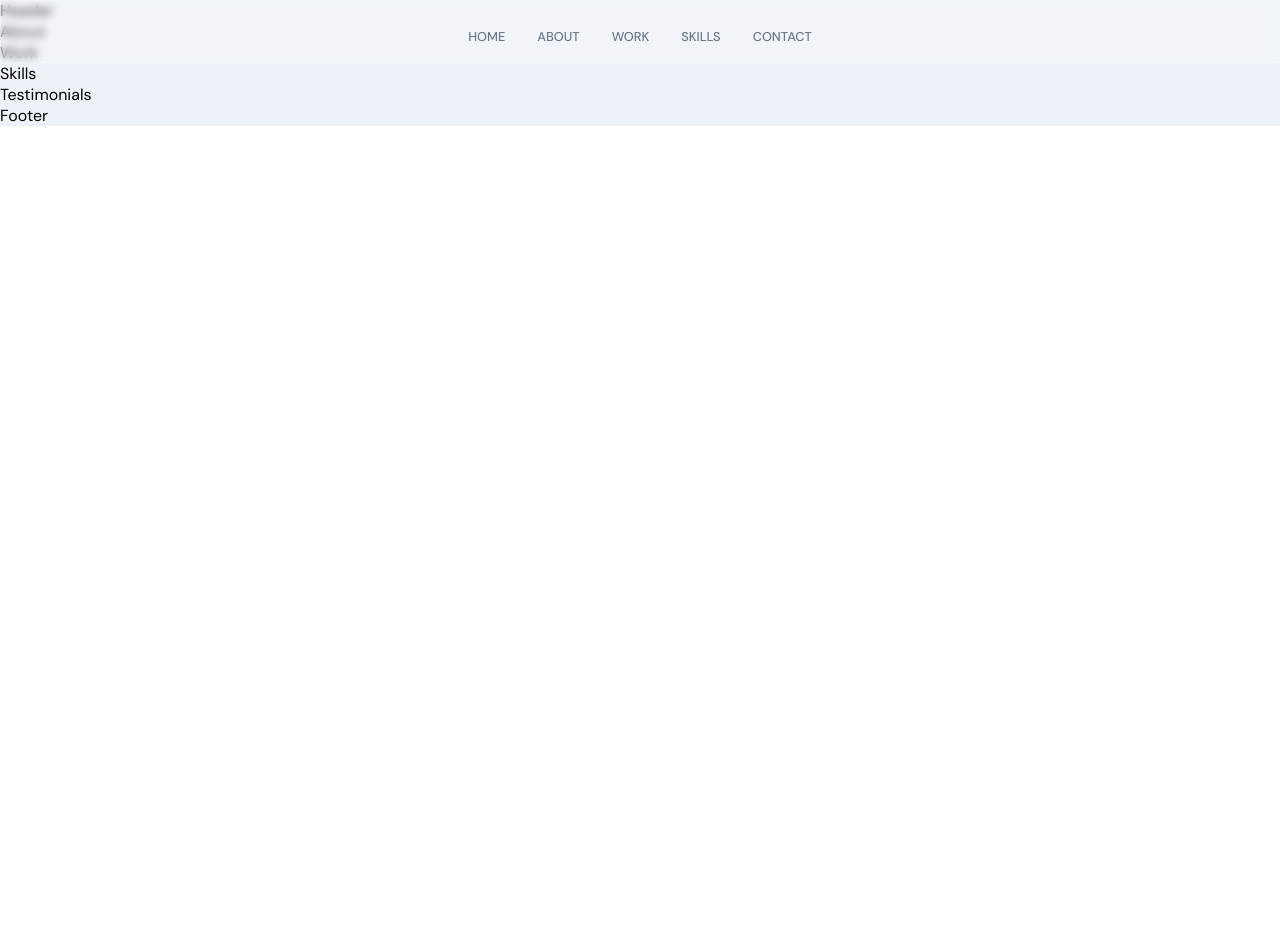
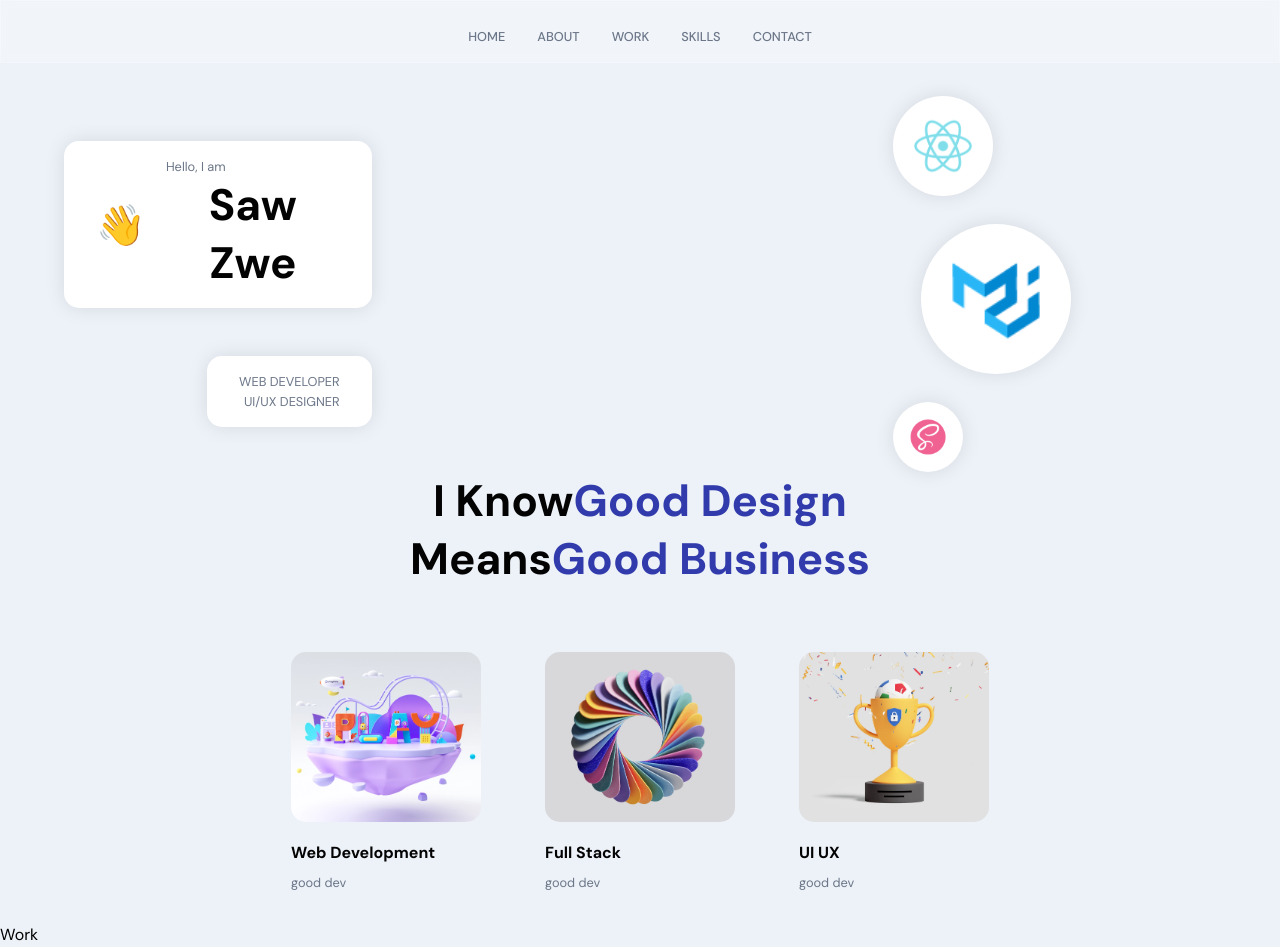
Before and after one commit to sawzwe/my-portfolio, a React (Vite) app in the folder frontend_react/: page / in a window 1280 px wide. Shown: the top 947 px of the page. Before the commit the page ends 800 px from the top, so only its background shows below. Built offline with nearby package versions, Linux system fonts and the light colour scheme.

Commit message:
Hero Section Added

```diff
--- a/frontend_react/src/containers/About/About.jsx
+++ b/frontend_react/src/containers/About/About.jsx
@@ -1,12 +1,44 @@
-import React from 'react'
-import './About.scss'
+import React, { useState, useEffect } from "react";
+import { motion } from "framer-motion";
+import "./About.scss";
+import { images } from "../../constants";
 
+const abouts = [
+  { title: "Web Development", description: "good dev", imgUrl: images.about01 },
+  { title: "Full Stack", description: "good dev", imgUrl: images.about02 },
+  { title: "UI UX", description: "good dev", imgUrl: images.about03 },
+];
 const About = () => {
   return (
-    <div>
-      About
-    </div>
-  )
-}
+    <>
+      <h2 className="head-text">
+        I know
+        <span>Good Design</span>
+        <br />
+        means
+        <span>Good Business</span>
+      </h2>
+      <div className="app__profiles">
+        {abouts.map((about, index) => (
+          <motion.div
+            key={index + about}
+            whileInView={{ opacity: 1 }}
+            whileHover={{ scale: 1.1 }}
+            transition={{ duration: 0.5, type: "tween" }}
+            className="app__profile-item"
+          >
+            <img src={about.imgUrl} alt="about" />
+            <h2 className="bold-text" style={{ marginTop: 20 }}>
+              {about.title}
+            </h2>
+            <p className="p-text" style={{ marginTop: 10 }}>
+              {about.description}
+            </p>
+          </motion.div>
+        ))}
+      </div>
+    </>
+  );
+};
 
-export default About
+export default About;
--- a/frontend_react/src/containers/About/About.scss
+++ b/frontend_react/src/containers/About/About.scss
@@ -0,0 +1,38 @@
+.app__about {
+    flex: 1;
+    width: 100%;
+    flex-direction: column;
+  }
+
+.app__profiles {
+    display: flex;
+    justify-content: center;
+    align-items: flex-start;
+    flex-wrap: wrap;
+    margin-top: 2rem;
+  }
+
+.app__profile-item {
+    width: 190px;
+    display: flex;
+    justify-content: flex-start;
+    align-items: flex-start;
+    flex-direction: column;
+    margin: 2rem;
+
+    img {
+      width: 100%;
+      height: 170px;
+      border-radius: 15px;
+      object-fit: cover;
+    }
+
+    @media screen and (min-width: 2000px) {
+      width: 370px;
+      margin: 2rem 4rem;
+
+      img {
+        height: 320px;
+      }
+    }
+  }
--- a/frontend_react/src/containers/Header/Header.jsx
+++ b/frontend_react/src/containers/Header/Header.jsx
@@ -1,11 +1,69 @@
-import React from 'react'
-import './Header.scss'
-const Header = () => {
-  return (
-    <div>
-      Header
-    </div>
-  )
-}
+import React from "react";
+import { motion } from "framer-motion";
+import { images } from "../../constants";
+import "./Header.scss";
 
-export default Header
+const scaleVariants = {
+  whileInView: {
+    scale: [0, 1],
+    opacity: [0, 1],
+    transition: {
+      duration: 1,
+      ease: 'easeInOut',
+    },
+  },
+};
+
+const Header = () => (
+  <div className="app__header app__flex">
+    <motion.div
+      whileInView={{ x: [-100, 0], opacity: [0, 1] }}
+      transition={{ duration: 0.5 }}
+      className="app__header-info"
+    >
+      <div className="app__header-badge">
+        <div className="badge-cmp app__flex">
+          <span>👋</span>
+          <div style={{ marginLeft: 20 }}>
+            <p className="p-text">Hello, I am</p>
+            <h1 className="head-text">Saw Zwe</h1>
+          </div>
+        </div>
+
+        <div className="tag-cmp app__flex">
+          <p className="p-text">Web Developer</p>
+          <p className="p-text">UI/UX Designer</p>
+        </div>
+      </div>
+    </motion.div>
+
+    <motion.div
+      whileInView={{ opacity: [0, 1] }}
+      transition={{ duration: 0.5, delayChildren: 0.5 }}
+      className="app__header-img"
+    >
+      {/* <img src={images.profile} alt="profile_bg" /> */}
+      <motion.img
+        whileInView={{ scale: [0, 1] }}
+        transition={{ duration: 1, ease: 'easeInOut' }}
+        src={images.circle}
+        alt="profile_circle"
+        className="overlay_circle"
+      />
+    </motion.div>
+
+    <motion.div
+      variants={scaleVariants}
+      whileInView={scaleVariants.whileInView}
+      className="app__header-circles"
+    >
+      {[images.react, images.mu5, images.sass].map((circle, index) => (
+        <div className="circle-cmp app__flex" key={`circle-${index}`}>
+          <img src={circle} alt="profile_bg" />
+        </div>
+      ))}
+    </motion.div>
+  </div>
+);
+
+export default Header;
--- a/frontend_react/src/containers/Header/Header.scss
+++ b/frontend_react/src/containers/Header/Header.scss
@@ -0,0 +1,196 @@
+#home {
+    position: relative;
+    background: url("../../assets/bgIMG.png");
+    background-size: cover;
+    background-position: center;
+    background-repeat: repeat;
+
+    // disable the default padding styles
+    .app__wrapper {
+      padding: 0;
+
+      .copyright {
+        display: none;
+      }
+    }
+  }
+
+  .app__header {
+    flex: 1;
+    width: 100%;
+    height: 100%;
+    flex-direction: row;
+
+    padding: 6rem 2rem 0rem;
+
+    @media screen and (min-width: 2000px) {
+      padding-top: 8rem;
+    }
+
+    @media screen and (max-width: 1200px) {
+      flex-direction: column;
+    }
+
+    @media screen and (max-width: 450px) {
+      padding: 6rem 1rem 2rem;
+    }
+  }
+
+  .app__header-info {
+    flex: 0.65;
+    display: flex;
+    flex-direction: column;
+    justify-content: flex-start;
+    align-items: flex-start;
+    height: 100%;
+
+    margin: 0 2rem;
+
+    @media screen and (max-width: 1200px) {
+      width: 100%;
+      margin-right: 0rem;
+    }
+  }
+
+  .app__header-badge {
+    width: 100%;
+    display: flex;
+    justify-content: flex-end;
+    align-items: flex-end;
+    flex-direction: column;
+
+    .badge-cmp,
+    .tag-cmp {
+      padding: 1rem 2rem;
+      background: var(--white-color);
+      border-radius: 15px;
+      flex-direction: row;
+      width: auto;
+
+      box-shadow: 0px 0px 20px rgba(0, 0, 0, 0.1);
+    }
+
+    .tag-cmp {
+      flex-direction: column;
+      margin-top: 3rem;
+
+      p {
+        width: 100%;
+        text-transform: uppercase;
+        text-align: right;
+      }
+    }
+
+    span {
+      font-size: 2.5rem;
+
+      @media screen and (min-width: 2000px) {
+        font-size: 5rem;
+      }
+    }
+
+    @media screen and (max-width: 1200px) {
+      justify-content: flex-start;
+      align-items: flex-start;
+    }
+  }
+
+  .app__header-circles {
+    flex: 0.75;
+    display: flex;
+    flex-direction: column;
+    justify-content: space-evenly;
+    align-items: flex-start;
+    height: 100%;
+    margin-left: 1rem;
+
+    div {
+      width: 100px;
+      height: 100px;
+      border-radius: 50%;
+
+      background: var(--white-color);
+      box-shadow: 0px 0px 20px rgba(0, 0, 0, 0.1);
+
+      img {
+        width: 60%;
+        height: 60%;
+      }
+    }
+
+    // circles with different height & width
+
+    div:nth-child(1) {
+      width: 100px;
+      height: 100px;
+    }
+
+    div:nth-child(2) {
+      margin: 1.75rem;
+      width: 150px;
+      height: 150px;
+    }
+
+    div:nth-child(3) {
+      width: 70px;
+      height: 70px;
+    }
+
+    @media screen and (min-width: 2000px) {
+      div:nth-child(2) {
+        width: 400px;
+        height: 400px;
+      }
+
+      div:nth-child(3) {
+        width: 170px;
+        height: 170px;
+      }
+
+      div:nth-child(1) {
+        width: 200px;
+        height: 200px;
+      }
+    }
+
+    @media screen and (max-width: 1200px) {
+      width: 100%;
+      flex-direction: row;
+      flex-wrap: wrap;
+      margin-left: 0;
+
+      div {
+        margin: 1rem;
+      }
+    }
+  }
+
+  .app__header-img {
+    flex: 1;
+    height: 100%;
+
+    display: flex;
+    justify-content: flex-end;
+    align-items: flex-end;
+    position: relative;
+
+    img {
+      width: 100%;
+      object-fit: contain;
+      z-index: 1;
+    }
+
+    .overlay_circle {
+      position: absolute;
+      left: 0;
+      right: 0;
+      bottom: 0;
+      z-index: 0;
+      width: 100%;
+      height: 90%;
+    }
+
+    @media screen and (max-width: 1200px) {
+      margin: 2rem 0;
+    }
+  }
```
Also changed, not shown: frontend_react/src/client.js (added, +10 -0 lines).
